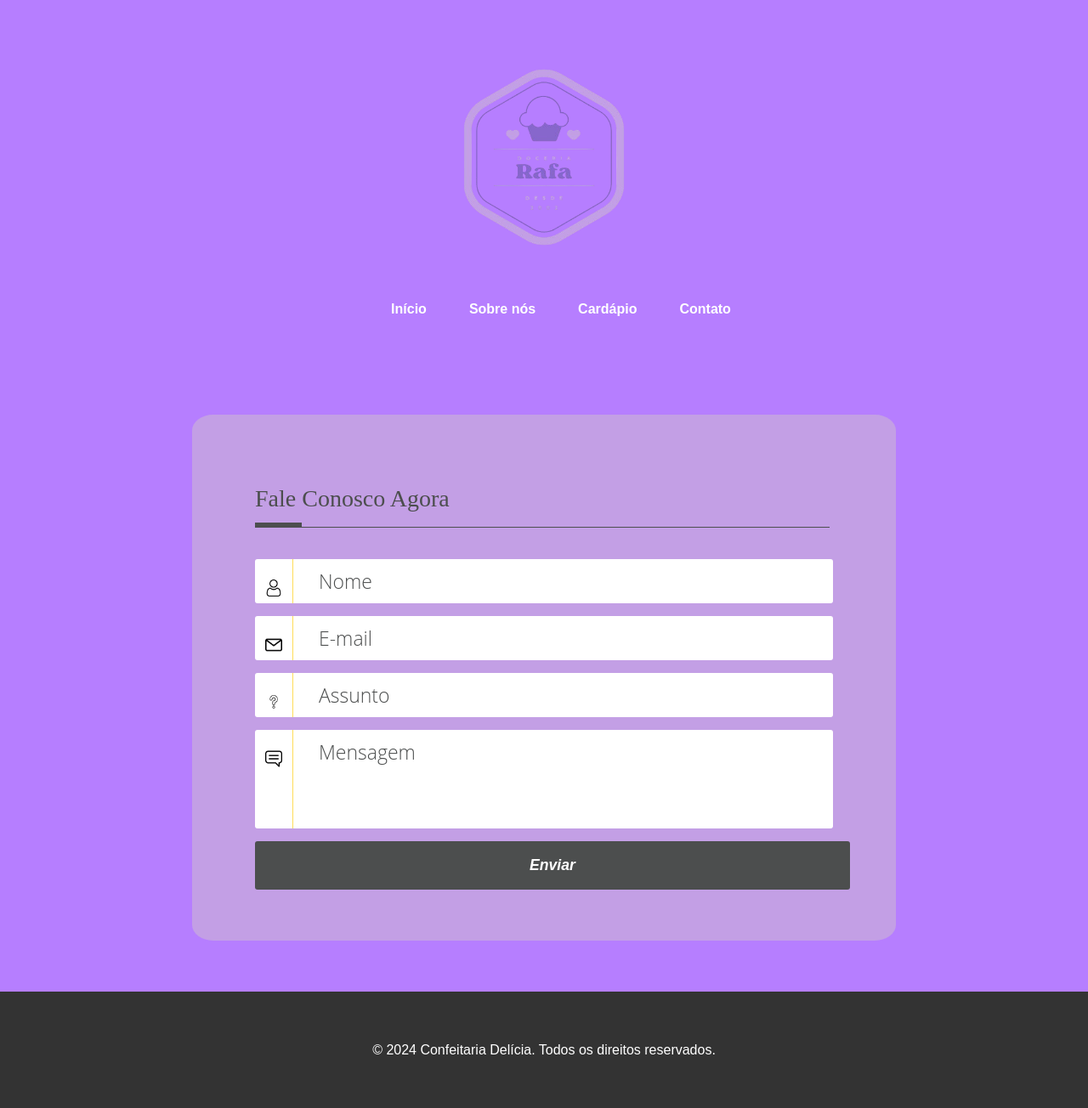
After one commit to rafaa2706/confeitaria-sempre-doce, a Flask app: page /contatos in a window 1280 px wide. The commit adds this page. Shown: the whole page at 85% size. Run offline with Flask 3, Linux system fonts and the light colour scheme.

Commit message:
Add files via upload

```diff
--- a/main.py
+++ b/main.py
@@ -6,5 +6,13 @@ app = Flask(__name__)
 def inicial():
     return render_template("index.html")
 
+@app.route("/contatos")
+def contato():
+    return render_template("contato.html")
+
+@app.route("/cardapio")
+def cardapio():
+    return render_template("cardapio.html")
+
 if __name__ == '__main__':
     app.run()
--- /dev/null
+++ b/static/css/contato.css
@@ -0,0 +1,249 @@
+.title-form h1 {
+  font-size: 28px;
+  font-weight: 500;
+  letter-spacing: 0;
+  line-height: 1.5em;
+  padding-bottom: 15px;
+  position: relative;
+  text-align: left;
+  color: #4c4e4e;
+  font-family: 'open_sansbold';
+  margin-left: 10px;
+  margin-bottom: 35px;
+}
+.title-form h1:before {
+  content: "";
+  position: absolute;
+  left: 0;
+  bottom: 3px;
+  height: 5px;
+  width: 55px;
+  background-color: #4c4e4e;
+}
+.title-form h1:after {
+  content: "";
+  position: absolute;
+  left: 0;
+  bottom: 2px;
+  height: 1px;
+  width: 98%;
+  background-color: #4c4e4e;
+}
+.box-formulario {
+    width: 100%;
+    align-items: center;
+    display: flex;
+    flex-direction: row;
+    flex-wrap: wrap;
+    justify-content: center;
+    background-color: #b67eff;
+    padding:60px 0;
+}
+.formulario {
+    width: 700px;
+    background: #c39fe5;
+    padding: 60px 5%;
+    text-align: center;
+    border-radius: 3%;
+}
+.formulario span {
+  position: relative;
+  display: flex;
+  margin: 15px 10px;
+}
+/*input Animado*/
+.input-slide {
+  position: relative;
+  display: inline-block;
+  width: 100%;
+  padding: 10px 0 10px 75px;
+  font-family: "Open Sans", sans;
+  font-size: 23px;
+  font-weight: 400;
+  color: #d2d2d2;
+  background: #ffffff;
+  border: 0;
+  border-radius: 3px;
+  outline: 0;
+  transition: all .3s ease-in-out;
+}
+.input-slide::-webkit-input-placeholder {
+  color: #4c4e4e;
+  font-weight: 300;
+}
+.input-slide + label {
+  display: inline-block;
+  position: absolute;
+  transform: translateX(0);
+  top: 0;
+  left: 0;
+  bottom: 0;
+  padding: 7px 12px;
+  font-size: 33px;
+  font-weight: 700;
+  text-transform: uppercase;
+  border-right: 1px #ffdd58 solid;
+  background: transparent;
+  color: #d2d2d2;
+  text-align: left;
+  transition: all .3s ease-in-out, color .3s ease-out;
+  border-top-left-radius: 3px;
+  border-bottom-left-radius: 3px;
+  overflow: hidden;
+}
+.input-slide + label:after {
+  content: "";
+  position: absolute;
+  top: 0;
+  right: 100%;
+  bottom: 0;
+  width: 100%;
+  background: #4c4e4e;
+  z-index: -1;
+  transform: translate(0);
+  transition: all .3s ease-in-out;
+  border-top-left-radius: 3px;
+  border-bottom-left-radius: 3px;
+}
+.input-slide:focus,
+.input-slidev:active {
+
+  color: #4c4e4e;
+  background: #fff;
+  padding: 10px 0 10px 10px;
+  border-top-left-radius: 0;
+  border-bottom-left-radius: 0;
+}
+.input-slide:focus::-webkit-input-placeholder,
+.input-slide:active::-webkit-input-placeholder {
+  color: #aaa;
+}
+.input-slide:focus + label,
+.input-slide:active + label {
+  color: #fff;
+  transform: translateX(-100%);
+}
+.input-slide:focus + label:after,
+.input-slide:active + label:after {
+
+  background: #4c4e4e;
+  transform: translate(100%);
+}
+/*TextArea*/
+.textarea-slide {
+  position: relative;
+  display: inline-block;
+  width: 100%;
+  padding: 10px 0 10px 75px;
+  font-family: "Open Sans", sans;
+  font-size: 23px;
+  font-weight: 400;
+  color: #d2d2d2;
+  background: #ffffff;
+  border: 0;
+  resize: none;
+  border-radius: 3px;
+  outline: 0;
+  transition: all .3s ease-in-out;
+}
+.textarea-slide::-webkit-input-placeholder {
+  color: #4c4e4e;
+  font-weight: 300;
+}
+.textarea-slide + label {
+  display: inline-block;
+  position: absolute;
+  transform: translateX(0);
+  top: 0;
+  left: 0;
+  bottom: 0;
+  padding: 7px 12px;
+  font-size: 33px;
+  font-weight: 700;
+  text-transform: uppercase;
+  border-right: 1px #ffdd58 solid;
+  background: transparent;
+  color: #d2d2d2;
+  text-align: left;
+  transition: all .3s ease-in-out, color .3s ease-out;
+  border-top-left-radius: 3px;
+  border-bottom-left-radius: 3px;
+  overflow: hidden;
+}
+.textarea-slide + label:after {
+  content: "";
+  position: absolute;
+  top: 0;
+  right: 100%;
+  bottom: 0;
+  width: 100%;
+  background: #4c4e4e;
+  z-index: -1;
+  transform: translate(0);
+  transition: all .3s ease-in-out;
+  border-top-left-radius: 3px;
+  border-bottom-left-radius: 3px;
+}
+.textarea-slide:focus,
+.textarea-slide:active {
+
+  color: #4c4e4e;
+  background: #fff;
+  padding: 10px 0 10px 10px;
+  border-top-left-radius: 0;
+  border-bottom-left-radius: 0;
+}
+.textarea-slide:focus::-webkit-input-placeholder,
+.textarea-slide:active::-webkit-input-placeholder {
+  color: #aaa;
+}
+.textarea-slide:focus + label,
+.textarea-slide:active + label {
+  color: #fff;
+  transform: translateX(-100%);
+}
+.textarea-slide:focus + label:after,
+.textarea-slide:active + label:after {
+
+  background: #4c4e4e;
+  transform: translate(100%);
+}
+/*Botão*/
+.box-btn {
+ width: 100%;
+ padding: 0 10px;
+ float: left;
+}
+.btn-envia {
+
+  padding: 1em 2em;
+  cursor: pointer;
+  border: none;
+  background-color: #4c4e4e;
+  text-decoration: none;
+  font-weight: bold;
+  font-size: 1.1em;
+  color: #fff;
+  border-radius: 3px;
+  width: 100%;
+}
+.zoom-shadow {
+  display: inline-block;
+  vertical-align: middle;
+  -webkit-transform: translateZ(0);
+  transform: translateZ(0);
+  box-shadow: 0 0 1px rgba(0, 0, 0, 0);
+  -webkit-backface-visibility: hidden;
+  backface-visibility: hidden;
+  -moz-osx-font-smoothing: grayscale;
+  -webkit-transition-duration: 0.3s;
+  transition-duration: 0.3s;
+  -webkit-transition-property: box-shadow, transform;
+  transition-property: box-shadow, transform;
+}
+.zoom-shadow:hover, .zoom-shadow:focus, .zoom-shadow:active {
+
+  box-shadow: 0 13px 8px -8px rgba(0, 0, 0, 0.5);
+  -webkit-transform: scale(1.05);
+  transform: scale(1.05);
+}
--- /dev/null
+++ b/static/css/nav.css
@@ -0,0 +1,172 @@
+/* Fonte e Cor */
+body {
+    font-family: Arial, sans-serif;
+    line-height: 1.6;
+    background-color: #f4f4f4; /* Adicionando um fundo claro para contraste */
+    margin: 0;
+    background-color: #ede0ffa6;
+}
+
+/* Container */
+.container {
+    width: 90%;
+    max-width: 1200px;
+    margin: 0 auto;
+    padding: 20px;
+}
+
+/* Header */
+header {
+    background-color: #b67eff;
+    color: #fff;
+    padding: 15px 20px;
+    display: flex;
+    align-items: center;
+    justify-content: space-between;
+    position: relative; /* Para ajustar o posicionamento do menu hamburguer */
+}
+
+/* Logo */
+.logo {
+    display: flex;
+    justify-content: center;
+}
+
+/* Navbar Toggle Button */
+.nav-toggle {
+    display: none;
+    cursor: pointer;
+}
+
+.nav-toggle .bar {
+    display: block;
+    width: 25px;
+    height: 3px;
+    background: #fff;
+    margin: 5px auto;
+    transition: 0.3s;
+}
+
+/* Navbar Menu */
+nav {
+    position: relative;
+}
+
+.nav-menu {
+    list-style: none;
+    display: flex;
+    gap: 20px;
+    justify-content: center;
+}
+
+.nav-menu li {
+    display: inline;
+}
+
+.nav-menu a {
+    color: #fff;
+    text-decoration: none;
+    font-weight: bold;
+    padding: 10px 15px;
+    border-radius: 5px;
+    transition: background-color 0.3s;
+}
+
+.nav-menu a:hover {
+    background-color: #cfa8f7;
+}
+/* About e Menu Sections */
+.about,
+.menu {
+    padding: 50px 20px;
+    text-align: center;
+}
+
+.about h2,
+.menu h2 {
+    margin-bottom: 20px;
+    font-size: 2em;
+}
+
+/* Menu Items */
+.menu-items {
+    display: flex;
+    flex-wrap: nowrap; /* Permite que os itens se movam para a linha seguinte se necessário */
+    gap: 15px; /* Espaçamento entre os itens */
+    justify-content: center; /* Centraliza os itens horizontalmente */
+}
+@media (max-width: 1120px) {
+.menu-items {
+    display: flex;
+    flex-wrap: wrap; /* Permite que os itens se movam para a linha seguinte se necessário */
+    gap: 15px; /* Espaçamento entre os itens */
+    justify-content: center; /* Centraliza os itens horizontalmente */
+}
+
+}
+
+.menu-item {
+    background-color: #fff;
+    border: 1px solid #ddd;
+    padding: 20px;
+    width: 100%;
+    max-width: 350px;
+    box-shadow: 0 0 10px rgba(0,0,0,0.1);
+    transition: transform 0.3s;
+}
+
+.menu-item:hover {
+    transform: scale(1.05);
+}
+
+.menu-item h3 {
+    margin-bottom: 10px;
+    color: #8767cc;
+}
+
+/* Footer */
+footer {
+    background-color: #333;
+    color: #fff;
+    text-align: center;
+    padding: 20px 0;
+}
+
+/* Responsividade */
+@media (max-width: 768px) {
+    .nav-menu {
+        display: none;
+        flex-direction: column;
+        width: 100%;
+        background-color: #cfa8f7;
+        position: absolute;
+        top: 60px;
+        left: 0;
+        border-radius: 5px;
+        box-shadow: 0 0 10px rgba(0, 0, 0, 0.2);
+    }
+
+    .nav-menu.active {
+        display: flex;
+    }
+
+    .nav-menu li {
+        margin: 0;
+        text-align: center;
+    }
+
+    .nav-menu a {
+        display: block;
+        padding: 15px;
+    }
+
+    .nav-toggle {
+        display: block;
+    }
+
+    /* Ajusta o layout dos itens do menu para empilhamento em telas pequenas */
+    .menu-items {
+        flex-direction: column;
+        align-items: center;
+    }
+}
--- /dev/null
+++ b/static/css/script.js
@@ -0,0 +1,3 @@
+<script>
+
+</script>
--- /dev/null
+++ b/templates/contato.html
@@ -0,0 +1,83 @@
+<!DOCTYPE html>
+<html lang="pt-br">
+<head>
+  <meta charset="UTF-8">
+  <meta name="viewport" content="width=device-width, initial-scale=1.0">
+  <title>Contato - Confeitaria Delícia</title>
+  <link rel="stylesheet" href="{{ url_for('static', filename='css/nav.css') }}">
+  <link rel="stylesheet" href="{{ url_for('static', filename='css/contato.css') }}">
+</head>
+<body>
+  <header>
+    <div class="container">
+      <div class="logo"><img src="{{ url_for('static', filename='img/logo.png') }}" width="300px"></div>
+      <nav>
+        <div class="nav-toggle" id="nav-toggle">
+          <span class="bar"></span>
+          <span class="bar"></span>
+          <span class="bar"></span>
+        </div>
+        <ul class="nav-menu" id="nav-menu">
+          <li><a href="/">Início</a></li>
+          <li><a href="/sobre">Sobre nós</a></li>
+          <li><a href="/cardapio">Cardápio</a></li>
+          <li><a href="/contatos">Contato</a></li>
+        </ul>
+      </nav>
+    </div>
+  </header>
+
+      <div class="box-formulario">
+
+        <div class="formulario">
+
+            <div class="title-form">
+              <h1><i class="icon icon-comments-o"></i> Fale Conosco Agora</h1>
+            </div>
+
+            <form action="#" method="post">
+
+
+                <span>
+                    <input type="text" class="input-slide" id="nome" name="nome" placeholder="Nome" autocomplete="off" required=""/>
+                    <label for="nome"> <i class="icon icon-user-outline"><img src="{{ url_for('static', filename='img/nome.png') }}" width="20px"></i> </label>
+                </span>
+
+                <span>
+                    <input type="text" class="input-slide" id="email" name="email" placeholder="E-mail" autocomplete="off" required=""/>
+                    <label for="email"> <i class="icon icon-mail-3"><img src="{{ url_for('static', filename='img/email.png') }}" width="20px"></i> </label>
+                </span>
+
+                <span>
+                    <input type="text" class="input-slide" id="assunto" name="assunto" placeholder="Assunto" autocomplete="off" required=""/>
+                    <label for="assunto"> <i class="icon icon-help"><img src="{{ url_for('static', filename='img/pergunta.png') }}" width="20px"></i> </label>
+                </span>
+
+                <span>
+                    <textarea type="text" class="textarea-slide" id="mensagem" name="mensagem" rows="3" placeholder="Mensagem" autocomplete="off" required=""></textarea>
+                    <label for="mensagem"> <i class="icon icon-commenting-o"><img src="{{ url_for('static', filename='img/msg.png') }}" width="20px"></i> </label>
+                </span>
+
+                <div class="box-btn">
+
+                    <button type="submit" class="btn-envia zoom-shadow">
+                        <i class="icon icon-export"> Enviar</i>
+                    </button>
+
+                </div>
+
+            </form>
+
+        </div>
+
+    </div><!--Box Formulario-->
+
+  <footer>
+    <div class="container">
+      <p>&copy; 2024 Confeitaria Delícia. Todos os direitos reservados.</p>
+    </div>
+  </footer>
+
+
+</body>
+</html>
```
Also changed, not shown: static/css/cardapio.css (added, +48 -0 lines), static/css/index.css (+10 -72 lines), templates/cardapio.html (added, +54 -0 lines), templates/index.html (+22 -6 lines), static/img/1bolo.jpg (added), static/img/2bolo.jpg (added), static/img/3bolo.jpg (added), static/img/email.png (added), static/img/logo.png (added), static/img/msg.png (added), static/img/nome.png (added), static/img/pergunta.png (added).
